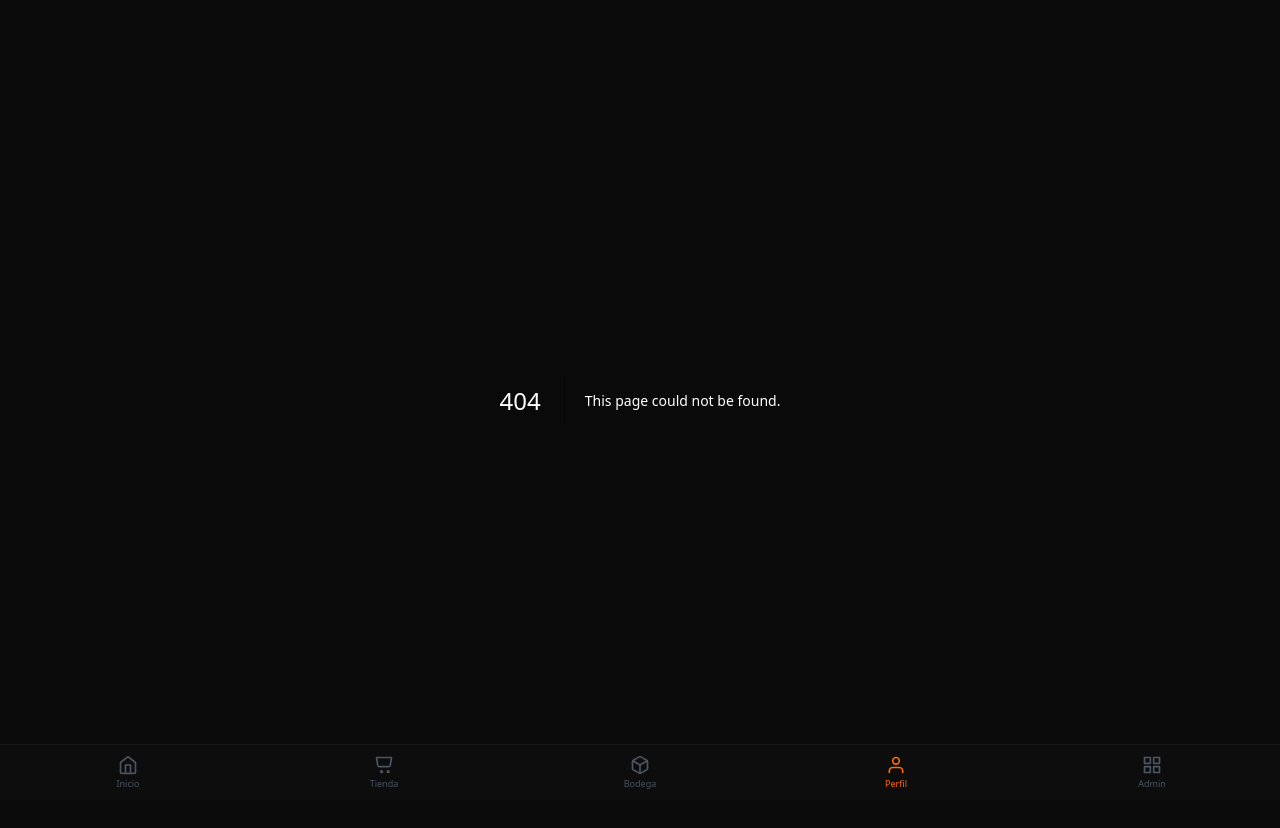
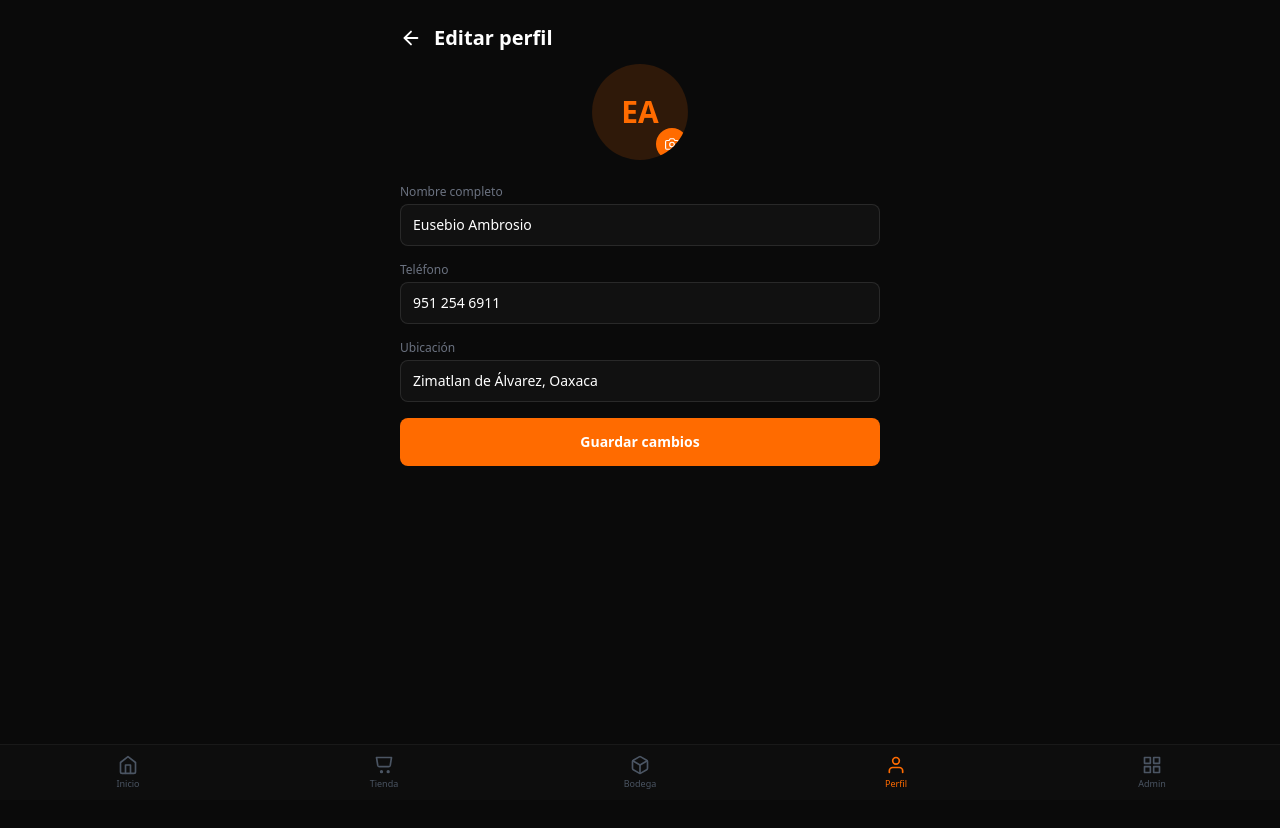
Before and after one commit to turbillon50/pirotecnia-kyo, a Next.js app: page /perfil/editar in a window 1280 px wide. Before the commit this address had no page. Shown: the top 828 px of the page. After the commit the page ends 800 px from the top, so only its background shows below. Built offline with nearby package versions, Linux system fonts and the light colour scheme.

Commit message:
feat: pantalla editar perfil con avatar

```diff
--- /dev/null
+++ b/src/app/perfil/editar/page.tsx
@@ -0,0 +1,78 @@
+'use client';
+import { useState, useRef } from 'react';
+import { motion } from 'framer-motion';
+import { useRouter } from 'next/navigation';
+import Link from 'next/link';
+import { demoProfile } from '@/lib/demo-data';
+import { IconArrowLeft, IconCamera } from '@/components/icons';
+
+export default function EditarPerfilPage() {
+  const router = useRouter();
+  const inputRef = useRef<HTMLInputElement>(null);
+  const [avatar, setAvatar] = useState<string | null>(null);
+  const [nombre, setNombre] = useState(demoProfile.nombre);
+  const [telefono, setTelefono] = useState(demoProfile.telefono);
+  const [ubicacion, setUbicacion] = useState(demoProfile.ubicacion);
+
+  const handleCapture = (e: React.ChangeEvent<HTMLInputElement>) => {
+    const file = e.target.files?.[0];
+    if (file) setAvatar(URL.createObjectURL(file));
+  };
+
+  return (
+    <motion.main
+      initial={{ opacity: 0, y: 16 }}
+      animate={{ opacity: 1, y: 0 }}
+      transition={{ duration: 0.25 }}
+      className="max-w-lg mx-auto pb-4"
+    >
+      <div className="px-4 pt-6 pb-3 flex items-center gap-3">
+        <Link href="/perfil">
+          <IconArrowLeft c="#fff" s={22} />
+        </Link>
+        <h1 className="text-xl font-black text-white">Editar perfil</h1>
+      </div>
+
+      <div className="px-4 flex flex-col items-center mb-6">
+        <div className="w-24 h-24 rounded-full bg-[#FF6B00]/15 flex items-center justify-center relative overflow-hidden">
+          {avatar ? (
+            <img src={avatar} alt="avatar" className="w-full h-full object-cover" />
+          ) : (
+            <span className="text-[#FF6B00] font-black text-3xl">EA</span>
+          )}
+          <motion.button
+            whileTap={{ scale: 0.95 }}
+            onClick={() => inputRef.current?.click()}
+            className="absolute bottom-0 right-0 bg-[#FF6B00] rounded-full w-8 h-8 flex items-center justify-center"
+          >
+            <IconCamera c="#fff" s={14} />
+          </motion.button>
+          <input ref={inputRef} type="file" accept="image/*" capture="user" onChange={handleCapture} className="hidden" />
+        </div>
+      </div>
+
+      <div className="px-4 space-y-4">
+        <div>
+          <label className="text-gray-500 text-xs mb-1 block">Nombre completo</label>
+          <input value={nombre} onChange={(e) => setNombre(e.target.value)} className="w-full bg-[#111] border border-white/10 rounded-[var(--r-sm)] px-3 py-2.5 text-white text-sm outline-none focus:border-[#FF6B00]/50" />
+        </div>
+        <div>
+          <label className="text-gray-500 text-xs mb-1 block">Teléfono</label>
+          <input value={telefono} onChange={(e) => setTelefono(e.target.value)} className="w-full bg-[#111] border border-white/10 rounded-[var(--r-sm)] px-3 py-2.5 text-white text-sm outline-none focus:border-[#FF6B00]/50" />
+        </div>
+        <div>
+          <label className="text-gray-500 text-xs mb-1 block">Ubicación</label>
+          <input value={ubicacion} onChange={(e) => setUbicacion(e.target.value)} className="w-full bg-[#111] border border-white/10 rounded-[var(--r-sm)] px-3 py-2.5 text-white text-sm outline-none focus:border-[#FF6B00]/50" />
+        </div>
+
+        <motion.button
+          whileTap={{ scale: 0.97 }}
+          onClick={() => router.push('/perfil')}
+          className="w-full bg-[#FF6B00] text-white font-bold text-sm py-3.5 rounded-[var(--r-sm)] min-h-[44px]"
+        >
+          Guardar cambios
+        </motion.button>
+      </div>
+    </motion.main>
+  );
+}
```
